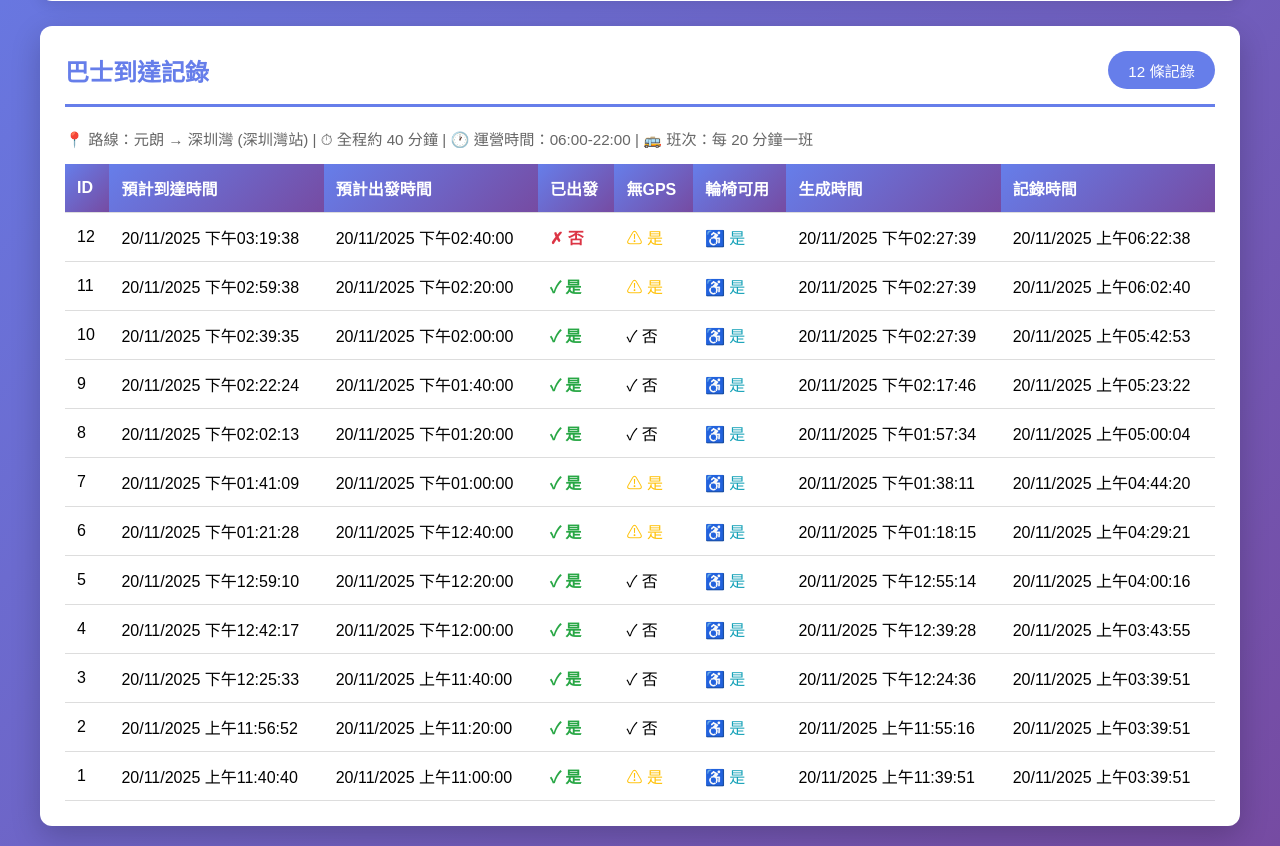
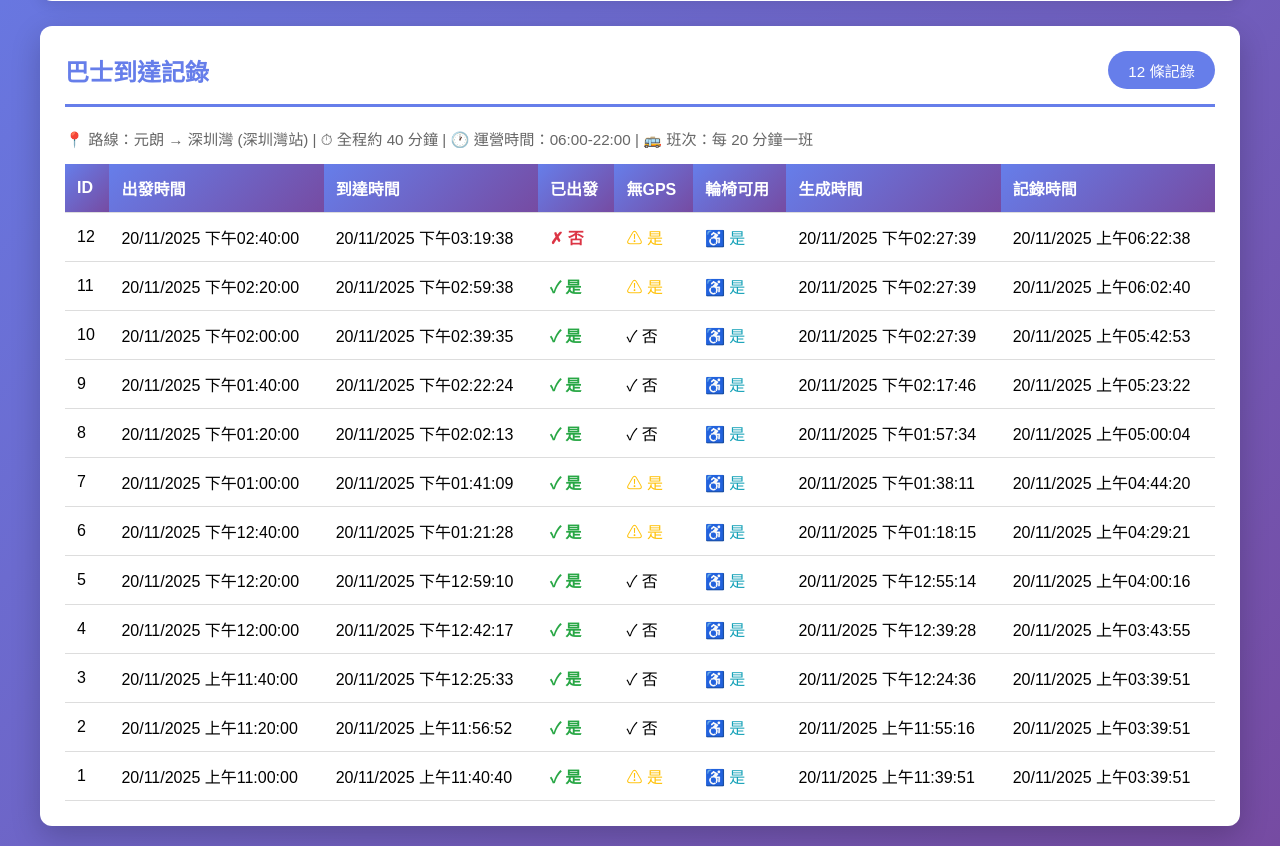
Before and after one commit to DavidSun0403/bus_crawler, a Flask app: page /route1 in a window 1280 px wide. Shown: the part 338-1184 px from the top of the page. Run offline with Flask 3, Linux system fonts and the light colour scheme; data comes from the database, SQL or seed files in the repository.

Commit message:
update ui

```diff
--- a/templates/route1.html
+++ b/templates/route1.html
@@ -428,8 +428,8 @@
             let html = '<table>';
             html += '<thead><tr>';
             html += '<th>ID</th>';
-            html += '<th>預計到達時間</th>';
-            html += '<th>預計出發時間</th>';
+            html += '<th>出發時間</th>';
+            html += '<th>到達時間</th>';
             html += '<th>已出發</th>';
             html += '<th>無GPS</th>';
             html += '<th>輪椅可用</th>';
@@ -440,8 +440,8 @@
             data.forEach(record => {
                 html += '<tr>';
                 html += `<td>${record.id}</td>`;
+                html += `<td>${formatDateTime(record.estimated_departure_time)}</td>`;
                 html += `<td>${formatDateTime(record.estimated_arrival_time)}</td>`;
-                html += `<td>${formatDateTime(record.estimated_departure_time)}</td>`;
                 html += `<td class="${record.departed ? 'departed-yes' : 'departed-no'}">${record.departed ? '✓ 是' : '✗ 否'}</td>`;
                 html += `<td class="${record.no_gps ? 'no-gps' : ''}">${record.no_gps ? '⚠ 是' : '✓ 否'}</td>`;
                 html += `<td class="${record.wheel_chair ? 'wheelchair' : ''}">${record.wheel_chair ? '♿ 是' : '✗ 否'}</td>`;
--- a/templates/route2.html
+++ b/templates/route2.html
@@ -428,8 +428,8 @@
             let html = '<table>';
             html += '<thead><tr>';
             html += '<th>ID</th>';
-            html += '<th>預計到達時間</th>';
-            html += '<th>預計出發時間</th>';
+            html += '<th>出發時間</th>';
+            html += '<th>到達時間</th>';
             html += '<th>已出發</th>';
             html += '<th>無GPS</th>';
             html += '<th>輪椅可用</th>';
@@ -440,8 +440,8 @@
             data.forEach(record => {
                 html += '<tr>';
                 html += `<td>${record.id}</td>`;
+                html += `<td>${formatDateTime(record.estimated_departure_time)}</td>`;
                 html += `<td>${formatDateTime(record.estimated_arrival_time)}</td>`;
-                html += `<td>${formatDateTime(record.estimated_departure_time)}</td>`;
                 html += `<td class="${record.departed ? 'departed-yes' : 'departed-no'}">${record.departed ? '✓ 是' : '✗ 否'}</td>`;
                 html += `<td class="${record.no_gps ? 'no-gps' : ''}">${record.no_gps ? '⚠ 是' : '✓ 否'}</td>`;
                 html += `<td class="${record.wheel_chair ? 'wheelchair' : ''}">${record.wheel_chair ? '♿ 是' : '✗ 否'}</td>`;
--- a/templates/route3.html
+++ b/templates/route3.html
@@ -428,8 +428,8 @@
             let html = '<table>';
             html += '<thead><tr>';
             html += '<th>ID</th>';
-            html += '<th>預計到達時間</th>';
-            html += '<th>預計出發時間</th>';
+            html += '<th>出發時間</th>';
+            html += '<th>到達時間</th>';
             html += '<th>已出發</th>';
             html += '<th>無GPS</th>';
             html += '<th>輪椅可用</th>';
@@ -440,8 +440,8 @@
             data.forEach(record => {
                 html += '<tr>';
                 html += `<td>${record.id}</td>`;
+                html += `<td>${formatDateTime(record.estimated_departure_time)}</td>`;
                 html += `<td>${formatDateTime(record.estimated_arrival_time)}</td>`;
-                html += `<td>${formatDateTime(record.estimated_departure_time)}</td>`;
                 html += `<td class="${record.departed ? 'departed-yes' : 'departed-no'}">${record.departed ? '✓ 是' : '✗ 否'}</td>`;
                 html += `<td class="${record.no_gps ? 'no-gps' : ''}">${record.no_gps ? '⚠ 是' : '✓ 否'}</td>`;
                 html += `<td class="${record.wheel_chair ? 'wheelchair' : ''}">${record.wheel_chair ? '♿ 是' : '✗ 否'}</td>`;
```
